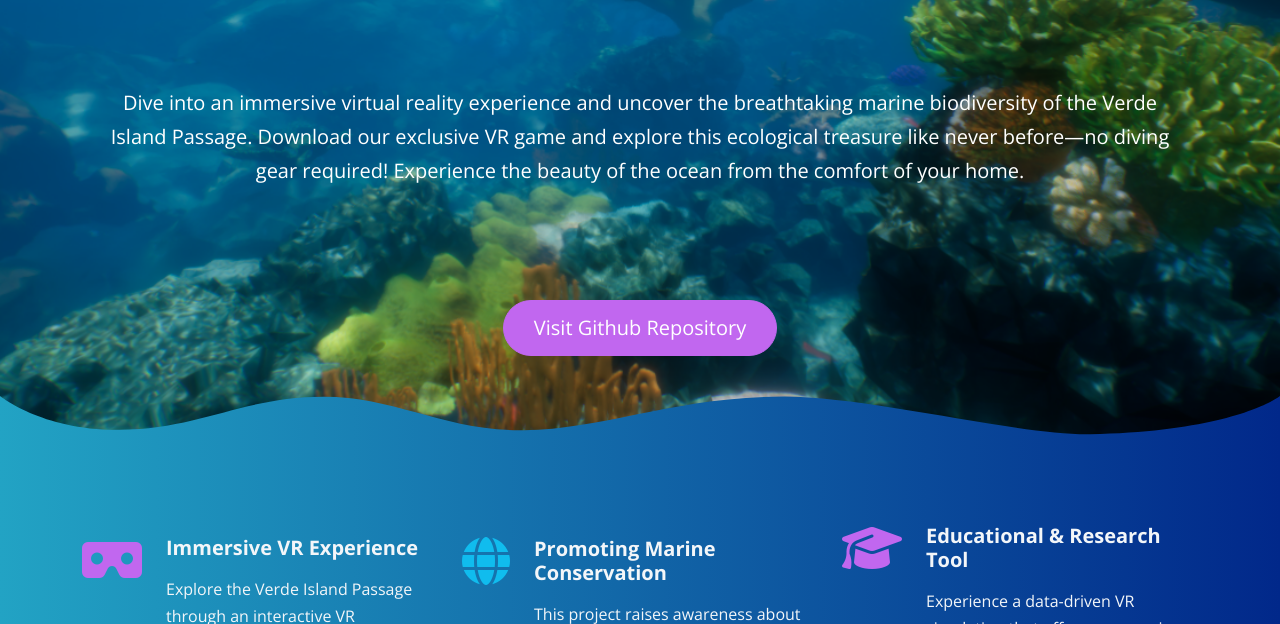
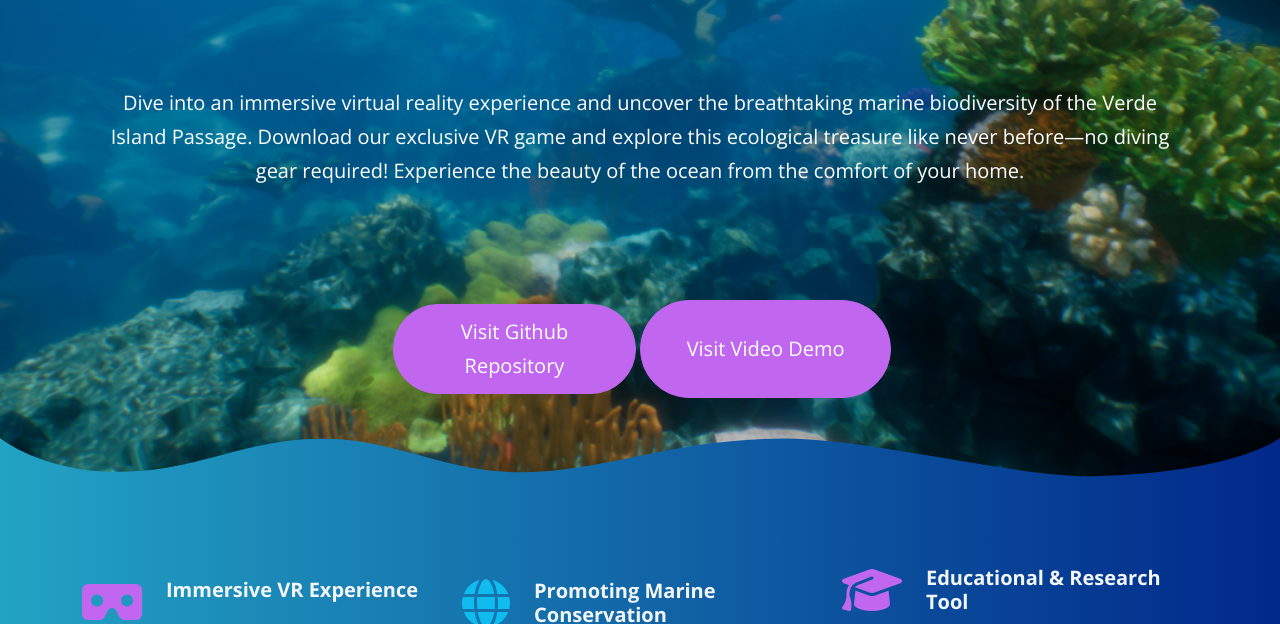
Before and after one commit to Ivan-Caringal/VIP-SISIRIN, a plain HTML site: page index.html in a window 1280 px wide. Shown: the part 476-1100 px from the top of the page. Drawn offline with nearby package versions, Linux system fonts and the light colour scheme; files whose address does not match are found by name.

Commit message:
videoButton_commit

```diff
--- a/index.html
+++ b/index.html
@@ -69,10 +69,17 @@
                 <!-- Form -->
                 <div class="form-container text-center ">
                   <form>
-                    <div class="d-grid pt-6">
-                      <button class="btn btn-primary btn-lg text-white">
-                        Visit Github Repository
-                      </button>
+                    <div class="row pt-6">
+                      <div class="col-md-6 d-grid p-1">
+                        <button class="btn btn-primary btn-lg text-white">
+                          Visit Github Repository
+                        </button>
+                      </div>
+                      <div class="col-md-6 d-grid p-0">
+                        <button class="btn btn-primary btn-lg text-white">
+                          Visit Video Demo
+                        </button>
+                      </div>
                     </div>
                   </form>
                 </div>
```
